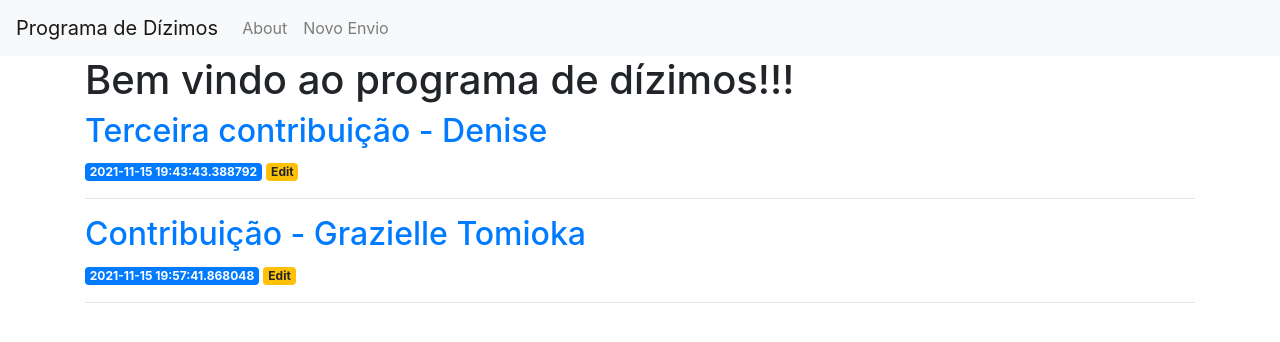
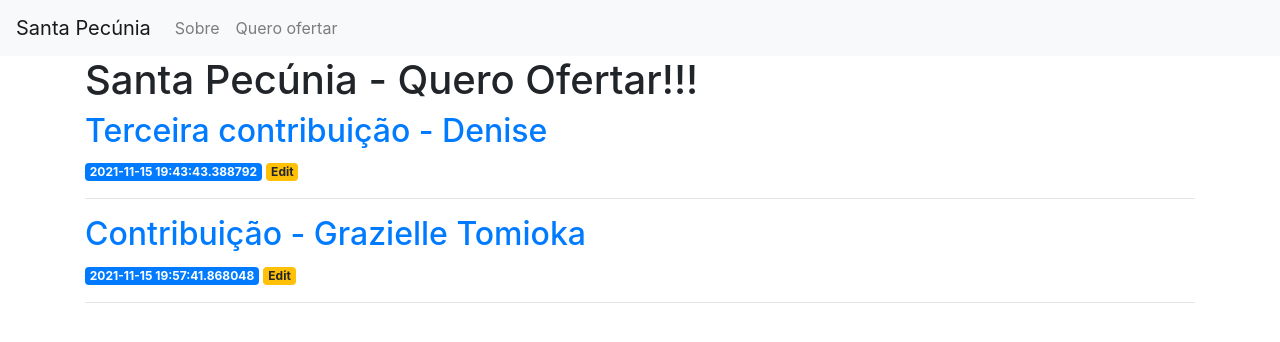
Before and after one commit to 2002587/programa-de-dizimos, a Flask app: page / in a window 1280 px wide. Shown: the top 342 px of the page. Run offline with Flask 2, Linux system fonts and the light colour scheme; data comes from the database, SQL or seed files in the repository; some libraries are stand-ins or nearby versions.

Commit message:
Problema no titulo

```diff
--- a/templates/base.html
+++ b/templates/base.html
@@ -12,17 +12,17 @@
   </head>
   <body>
 <nav class="navbar navbar-expand-md navbar-light bg-light">
-    <a class="navbar-brand" href="{{ url_for('index')}}">Programa de Dízimos</a>
+    <a class="navbar-brand" href="{{ url_for('index')}}">Santa Pecúnia</a>
     <button class="navbar-toggler" type="button" data-toggle="collapse" data-target="#navbarNav" aria-controls="navbarNav" aria-expanded="false" aria-label="Toggle navigation">
         <span class="navbar-toggler-icon"></span>
     </button>
     <div class="collapse navbar-collapse" id="navbarNav">
         <ul class="navbar-nav">
         <li class="nav-item">
-            <a class="nav-link" href="#">About</a>
+            <a class="nav-link" href="#">Sobre</a>
         </li>
         <li class="nav-item">
-            <a class="nav-link" href="{{url_for('create')}}">Novo Envio</a>
+            <a class="nav-link" href="{{url_for('create')}}">Quero ofertar</a>
         </li>
         </ul>
     </div>
--- a/templates/index.html
+++ b/templates/index.html
@@ -1,7 +1,7 @@
 {% extends 'base.html' %}
 
 {% block content %}
-    <h1>{% block title %} Bem vindo ao programa de dízimos!!! {% endblock %}</h1>
+    <h1>{% block title %} Santa Pecúnia - Quero Ofertar!!! {% endblock %}</h1>
     {% for post in posts %}
         <a href="{{ url_for('post', post_id=post['id'])}}">
             <h2>{{ post['title'] }}</h2>
```
